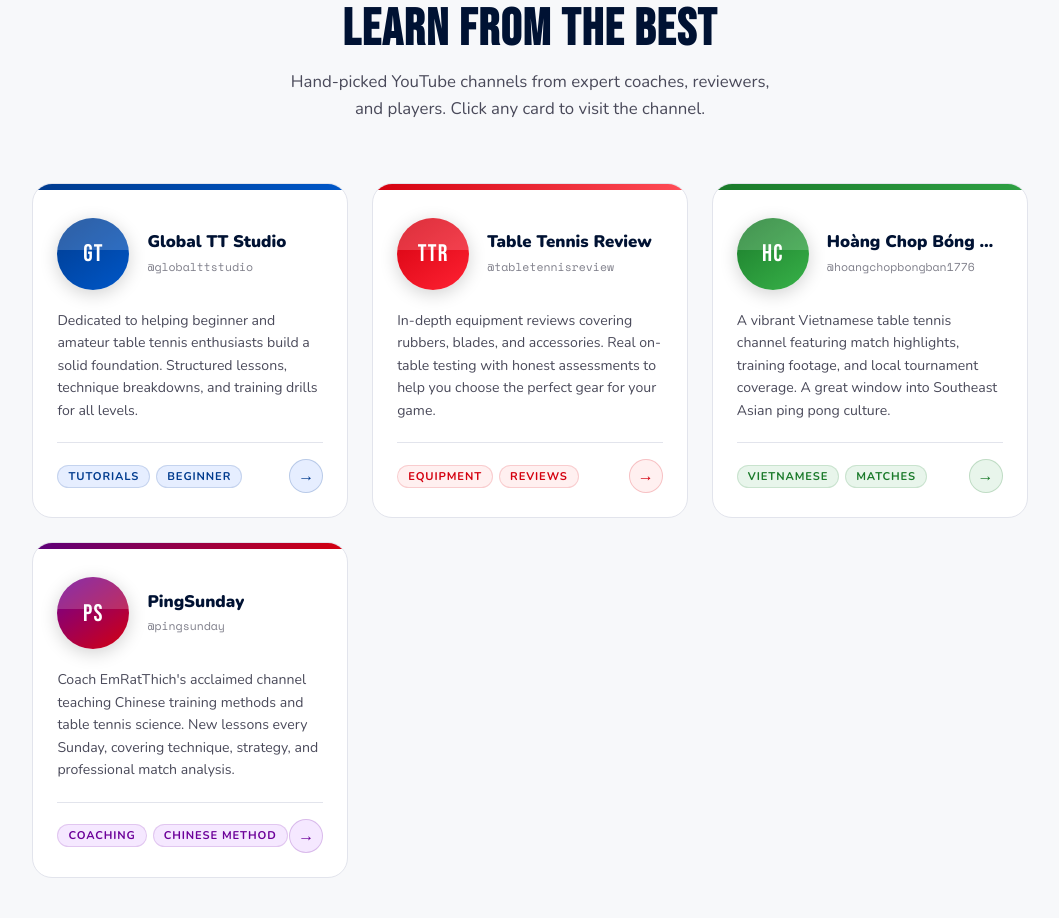
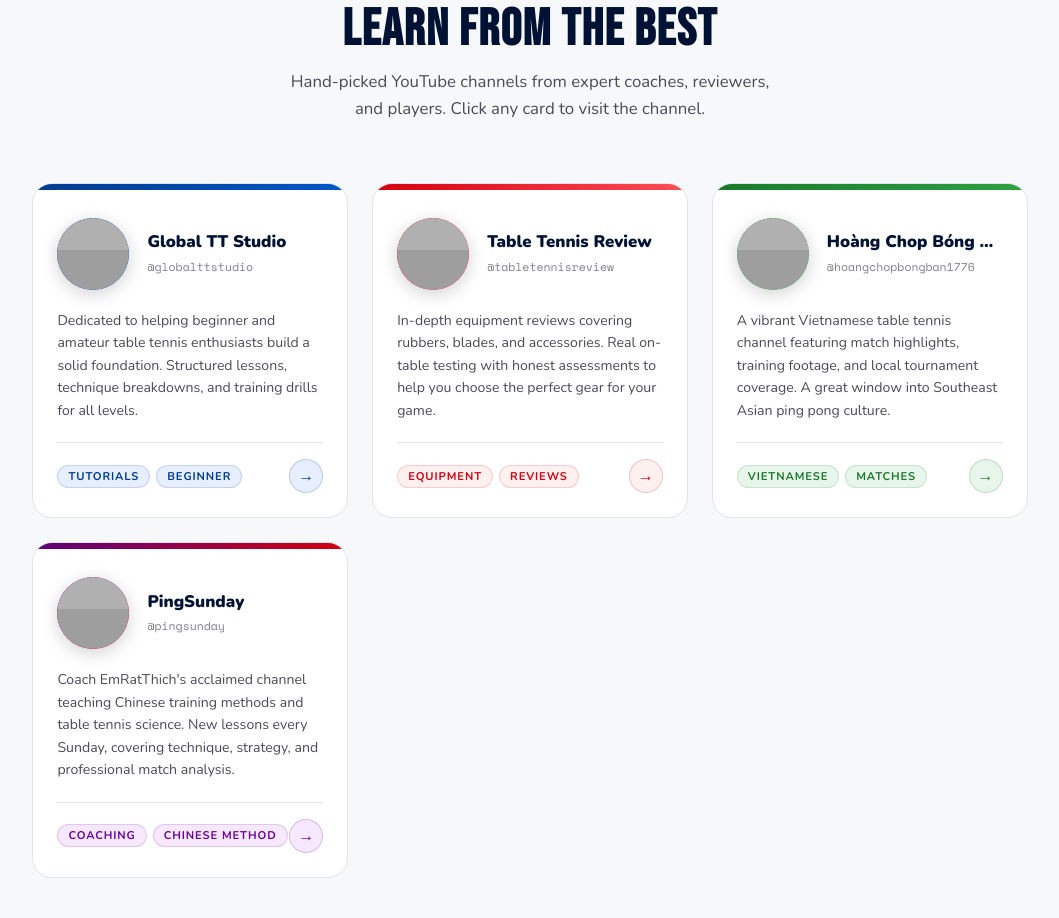
Before and after one commit to iambmd/Pingsense, a Flask app: page /learn in a window 1280 px wide. Shown: the part 167-1085 px from the top of the page, without its empty margins (110-1169 px from the left). Run offline with Flask 3, Linux system fonts and the light colour scheme; grey boxes are pictures that could not be loaded.

Commit message:
Updating logo

```diff
--- a/app.py
+++ b/app.py
@@ -63,6 +63,9 @@ CHANNELS = [
         "id": "globalttstudio",
         "color": "c1",
         "initials": "GT",
+        "avatar": (
+            "https://yt3.googleusercontent.com/L62yqLvNhMSnbuqhaOtZaBvE2NUOZLCOp8x5_Mrcu4O4E74cSFRrkbNEr3cdGHJ-2kT6Xb0IoIk=s176-c-k-c0x00ffffff-no-rj"
+        ),
         "name": "Global TT Studio",
         "handle": "@globalttstudio",
         "description": (
@@ -77,6 +80,9 @@ CHANNELS = [
         "id": "tabletennisreview",
         "color": "c2",
         "initials": "TTR",
+        "avatar": (
+            "https://yt3.googleusercontent.com/F2elGEmSHojZ31n9YCfO5STc28qQs4P76strwVocTylPoO7fAiGdu5R14qd-O60A8cZ5gd5P=s176-c-k-c0x00ffffff-no-rj"
+        ),
         "name": "Table Tennis Review",
         "handle": "@tabletennisreview",
         "description": (
@@ -91,6 +97,9 @@ CHANNELS = [
         "id": "hoangchopbongban",
         "color": "c3",
         "initials": "HC",
+        "avatar": (
+            "https://yt3.googleusercontent.com/f2xpF8muWiup88Bxrll4CXesbaNknpMaEWlSC0eApcmwUEapB6uQg0xlclQKzsHbUeoIphli=s176-c-k-c0x00ffffff-no-rj"
+        ),
         "name": "Hoàng Chop Bóng Bàn",
         "handle": "@hoangchopbongban1776",
         "description": (
@@ -105,6 +114,9 @@ CHANNELS = [
         "id": "pingsunday",
         "color": "c4",
         "initials": "PS",
+        "avatar": (
+            "https://yt3.googleusercontent.com/nd71dkAU7MEAh2JQJlJ7fw_ueDPGO_ZQt1DfvjXUEvaDgKAwqHI26g2g-NGqZJXtldm742SW=s176-c-k-c0x00ffffff-no-rj"
+        ),
         "name": "PingSunday",
         "handle": "@pingsunday",
         "description": (
--- a/templates/learn.html
+++ b/templates/learn.html
@@ -266,6 +266,13 @@
       width: 100%; height: 45%;
       background: rgba(255,255,255,0.18);
       border-radius: 50% 50% 0 0 / 60% 60% 0 0;
+      pointer-events: none;
+    }
+    .channel-avatar img {
+      width: 100%;
+      height: 100%;
+      object-fit: cover;
+      border-radius: 50%;
     }
     .c1 .channel-avatar { background: linear-gradient(145deg, #003B8E, #0057C8); }
     .c2 .channel-avatar { background: linear-gradient(145deg, #D4000F, #FF2233); }
@@ -452,7 +459,20 @@
 
     const avatar = document.createElement('div');
     avatar.className = 'channel-avatar';
-    avatar.textContent = channel.initials;
+    if (channel.avatar) {
+      const img = document.createElement('img');
+      img.src = channel.avatar;
+      img.alt = `${channel.name} profile picture`;
+      img.loading = 'lazy';
+      img.referrerPolicy = 'no-referrer';
+      img.onerror = () => {
+        img.remove();
+        avatar.textContent = channel.initials;
+      };
+      avatar.appendChild(img);
+    } else {
+      avatar.textContent = channel.initials;
+    }
 
     const info = document.createElement('div');
     info.className = 'channel-info';
```
